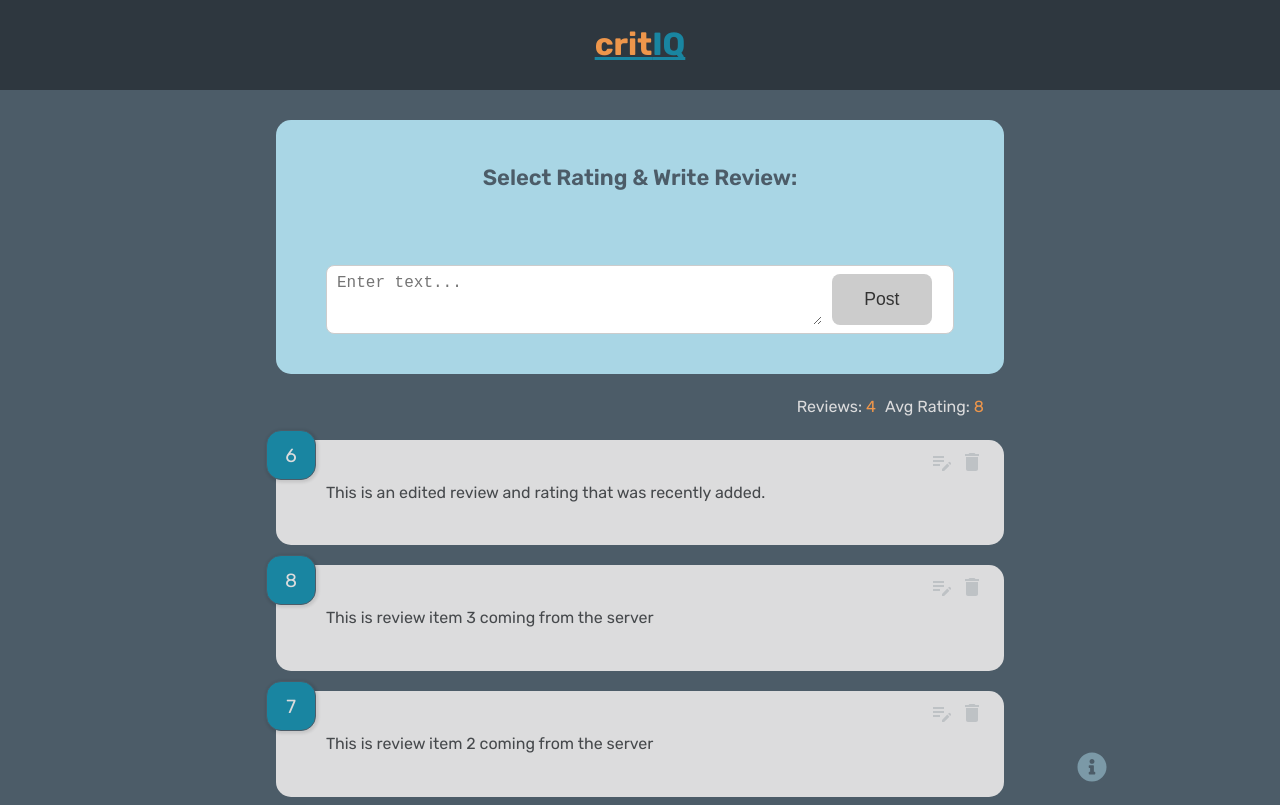
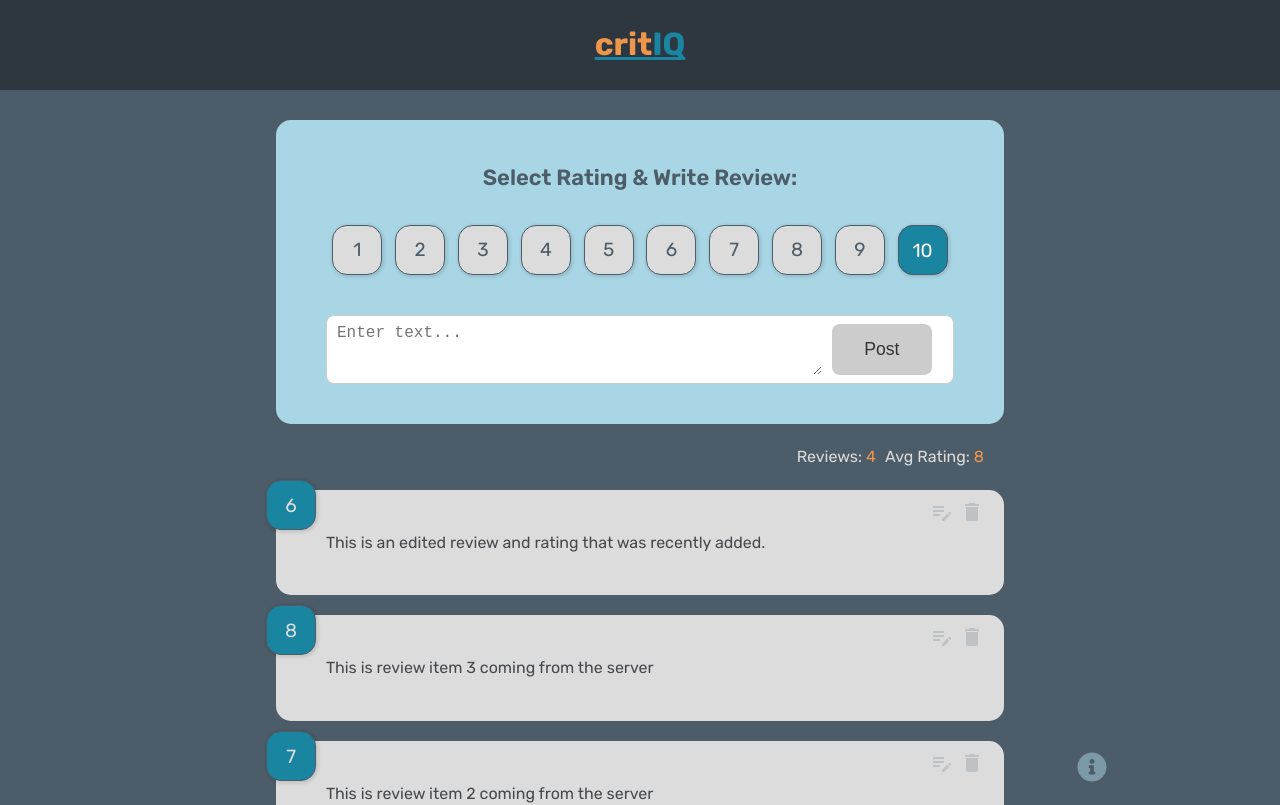
Before and after one commit to iancover/critiq, a React (Create React App) app: page / in a window 1280 px wide. Shown: the top 805 px of the page. Built offline with nearby package versions, Linux system fonts and the light colour scheme; data requests are answered from the project's data file.

Commit message:
fix: Pass the callback funtion inside the .from()
- Previously had Array.from( obj ), () => and needed to pass the
  cb fn inside, so the rating inputs were not displaying.
  Array.from( obj, () => )

```diff
--- a/src/components/RatingSelect.jsx
+++ b/src/components/RatingSelect.jsx
@@ -9,10 +9,7 @@ function RatingSelect({ selectRating, selectedRating }) {
   // NOTES: add iteration instead
   return (
     <ul className='rating'>
-      {
-        (Array.from({ length: 10 }),
-        (_, i) => (
-          <>
+      {Array.from({ length: 10 }, (_, i) => (
         <li key={`rating-${i + 1}`}>
           <input
             type='radio'
@@ -24,9 +21,7 @@ function RatingSelect({ selectRating, selectedRating }) {
           />
           <label htmlFor={`num${i + 1}`}>{i + 1}</label>
         </li>
-          </>
-        ))
-      }
+      ))}
     </ul>
   );
 }
```
Lines whose indentation alone changed are shown as unchanged.
